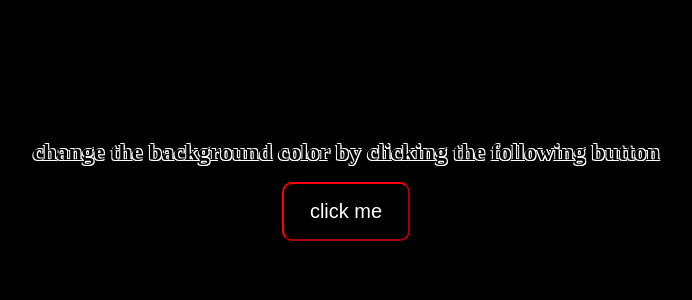
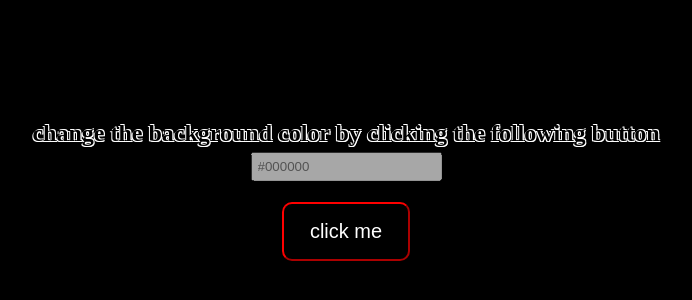
Before and after one commit to abedinwahid9/my-all-project-color-generate, a plain HTML site: page index.html in a window 1280 px wide. Shown: the part 202-502 px from the top of the page, without its empty margins (294-986 px from the left). Drawn offline with Linux system fonts and the light colour scheme.

Commit message:
input add

```diff
--- a/app.js
+++ b/app.js
@@ -6,11 +6,14 @@ function main() {
 
     const body = document.querySelector("body");
     const btn =document.querySelector("button");
+    const input = document.querySelector("input");
 
     btn.addEventListener("click" ,function() {
         const rgb = generateColor();
 
         body.style.backgroundColor = rgb;
+        input.value = bgcolor;
+        btn.style.backgroundColor = bgcolor;
     })
 
 };
--- a/index.html
+++ b/index.html
@@ -10,6 +10,7 @@
 <body>
     <div class="container">
         <h2>change the background color by clicking the following button </h2>
+        <input type="text" value="#000000" disabled>
         <button>click me</button>
     </div>
 
--- a/style.css
+++ b/style.css
@@ -30,7 +30,10 @@ h2 {
     color: #000;
     text-align: center;;
 }
-
+input {
+    padding: 5px;
+    margin: 5px 0;
+}
 button {
     margin: 1rem 0;
     padding: 1rem 1.6rem;
```
